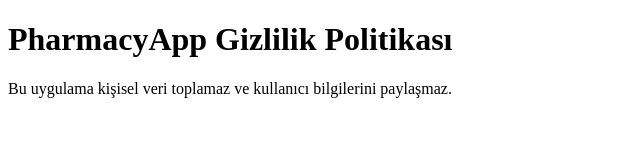
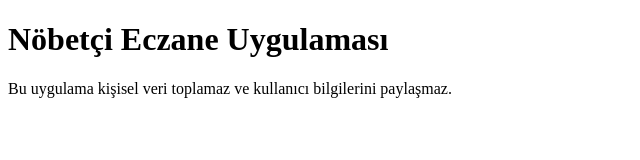
Before and after one commit to mehmet-tolga-kutlu/pharmacyapp-privacy, a plain HTML site: page index.html in a window 1280 px wide. Shown: the whole page, without its empty margins (0-640 px from the left). Drawn offline with Linux system fonts and the light colour scheme.

Commit message:
Update index.html

```diff
--- a/index.html
+++ b/index.html
@@ -2,10 +2,10 @@
 <html lang="tr">
 <head>
   <meta charset="UTF-8">
-  <title>PharmacyApp Gizlilik Politikası</title>
+  <title>Nöbetçi Eczane Uygulaması Gizlilik Politikası</title>
 </head>
 <body>
-  <h1>PharmacyApp Gizlilik Politikası</h1>
+  <h1>Nöbetçi Eczane Uygulaması</h1>
   <p>Bu uygulama kişisel veri toplamaz ve kullanıcı bilgilerini paylaşmaz.</p>
 </body>
 </html>
```
